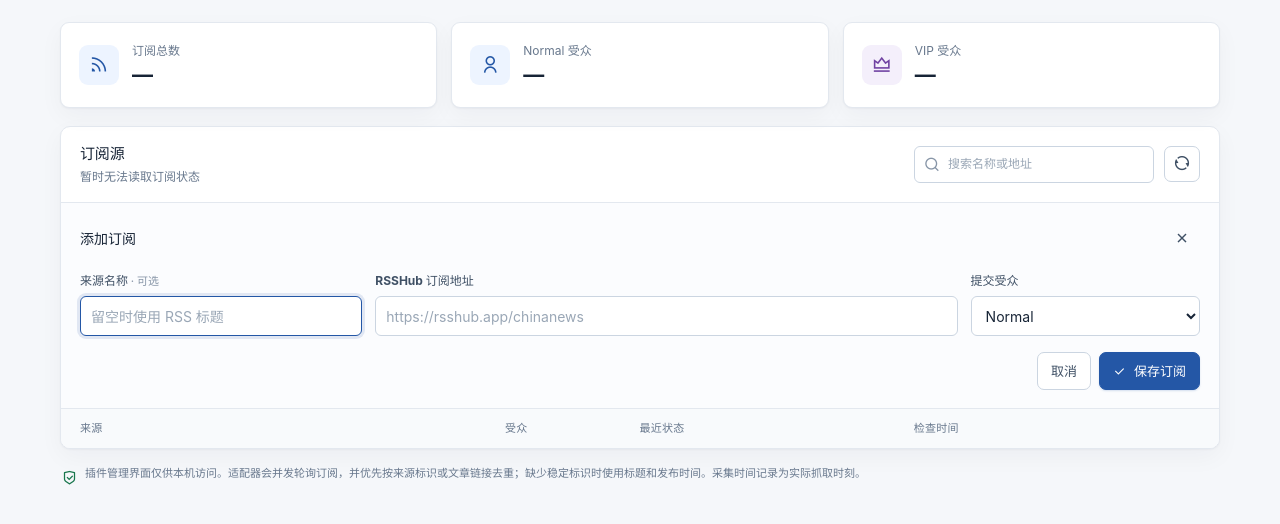
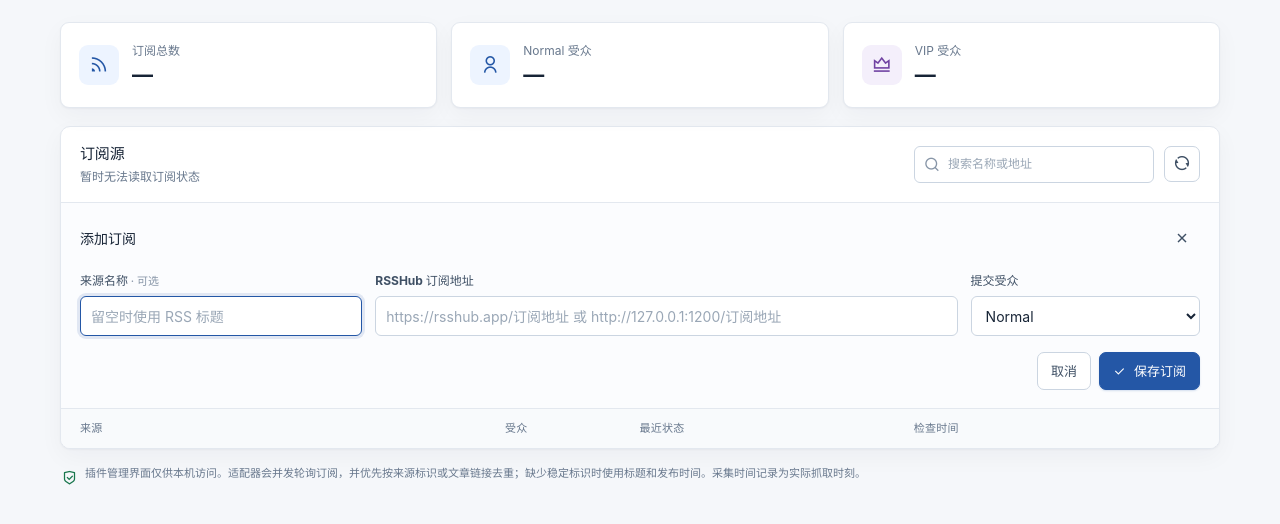
Before and after one commit to PYLinTech/NewsScope, a plain HTML site: page collector/RSSHub/index.html in a window 1280 px wide. Both pictures are taken after a click on the button "添加订阅". Shown: the part 190-714 px from the top of the page. Drawn offline with Linux system fonts and the light colour scheme; no server answers.

Commit message:
docs(rsshub): clarify subscription URL examples

```diff
--- a/collector/RSSHub/index.html
+++ b/collector/RSSHub/index.html
@@ -252,7 +252,7 @@
           </label>
           <label class="field" for="subscriptionUrl">
             <span class="field-label">RSSHub 订阅地址</span>
-            <input id="subscriptionUrl" class="control" type="url" inputmode="url" required placeholder="https://rsshub.app/chinanews" autocomplete="url">
+            <input id="subscriptionUrl" class="control" type="url" inputmode="url" required placeholder="https://rsshub.app/订阅地址 或 http://127.0.0.1:1200/订阅地址" autocomplete="url">
           </label>
           <label class="field" for="subscriptionAudience">
             <span class="field-label">提交受众</span>
```
